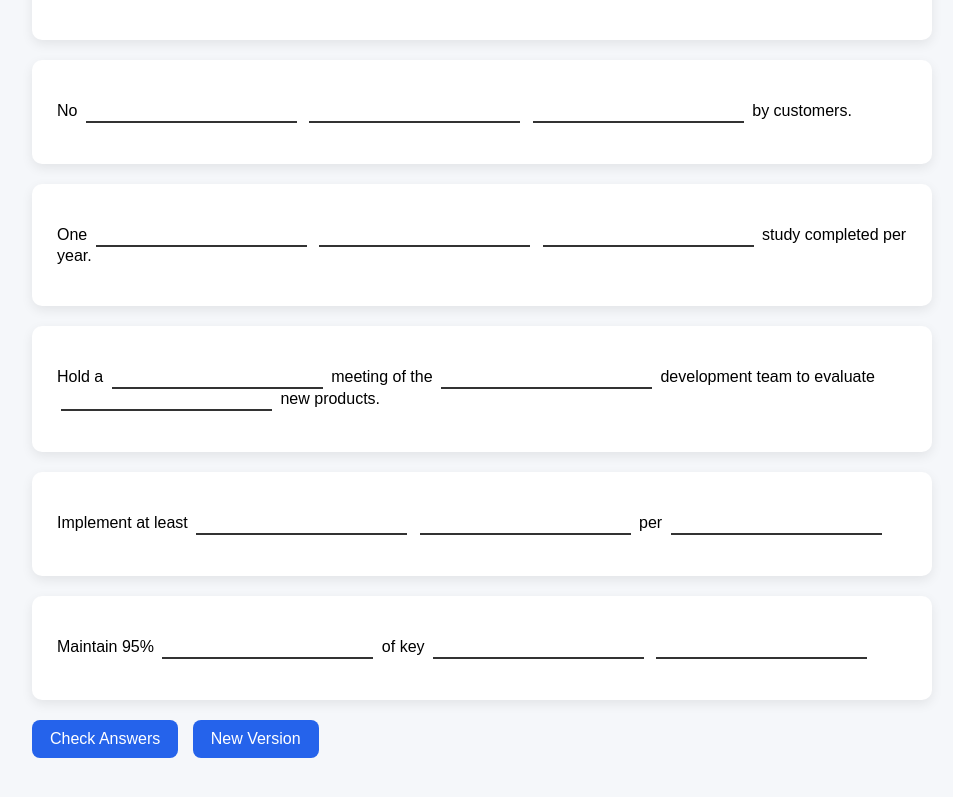
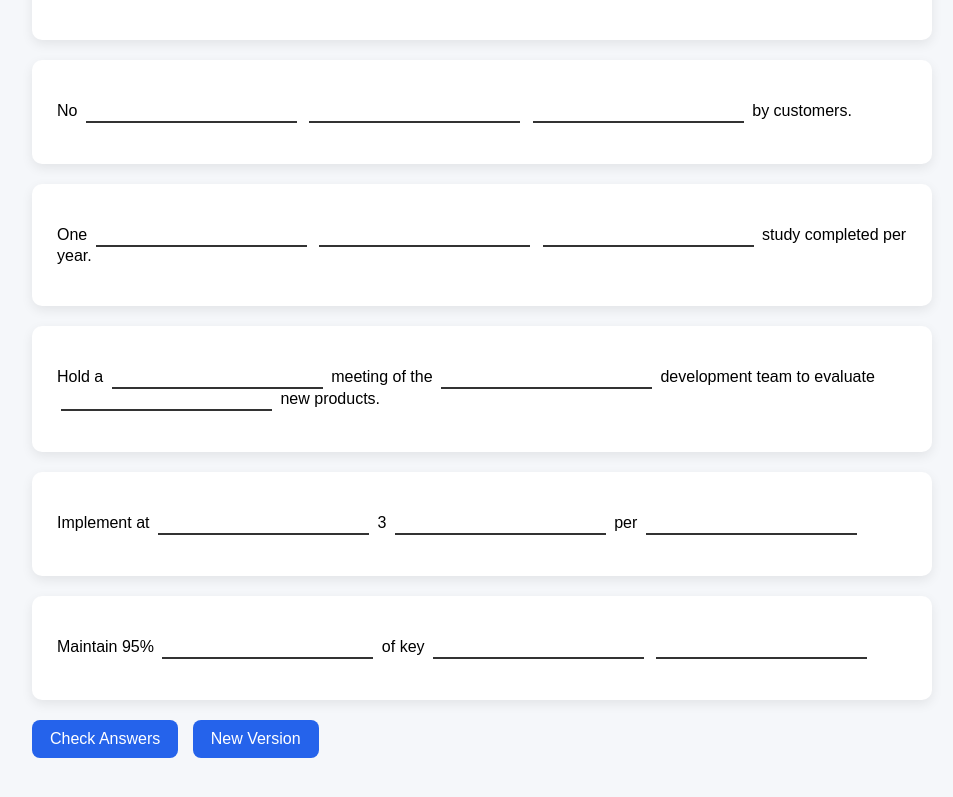
Before and after one commit to Brando913/work-study, a plain HTML site: page index.html in a window 1280 px wide. Shown: the part 1500-2297 px from the top of the page, without its empty margins (158-1111 px from the left). Drawn offline with Linux system fonts and the light colour scheme.

Commit message:
Update wording for PAR/OFIs implementation requirement

```diff
--- a/index.html
+++ b/index.html
@@ -82,7 +82,7 @@
     "No production-related non-conformances discovered by customers.",
     "One independent clinical research study completed per year.",
     "Hold a quarterly meeting of the product development team to evaluate potential new products.",
-    "Implement at least three PAR/OFIs per quarter.",
+    "Implement at least 3 PAR/OFIs per quarter.",
     "Maintain 95% efficiency of key manual operations."
   ];
 
```
